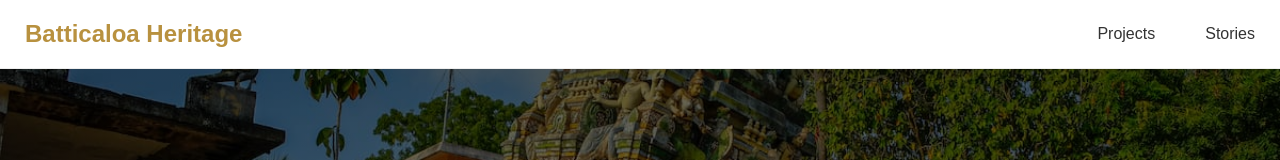
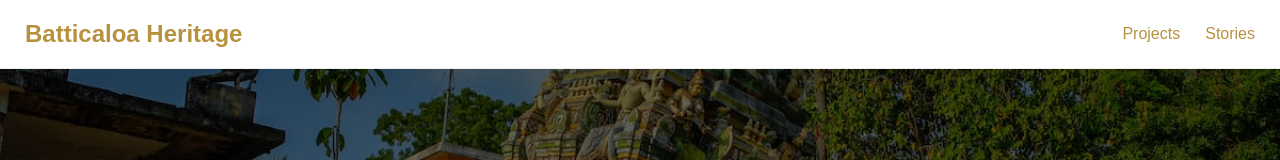
Before and after one commit to thivaharan-selvanayagam/mattakalappu-frontend, a Next.js app: page /manus1 in a window 1280 px wide. Shown: the top 160 px of the page. Built offline with nearby package versions, Linux system fonts and the light colour scheme.

Commit message:
mobile menu responsive error fix

```diff
--- a/styles/globals.css
+++ b/styles/globals.css
@@ -46,7 +46,7 @@ body {
 
 .nav-links a {
     text-decoration: none;
-    color: #333;
+    color: var(--primary-color);
     font-weight: 500;
 }
 
@@ -75,7 +75,8 @@ body {
         background: white;
         flex-direction: column;
         align-items: flex-start;
-        padding: 15px 25px;
+        padding-top: 15px;
+        padding-bottom: 15px;
         gap: 15px;
 
         display: none; /* Hidden by default */
@@ -83,6 +84,10 @@ body {
 
     .nav-links.show {
         display: flex; /* Show when menu is open */
+    }
+
+    .nav-links a{
+        padding-left: 25px;
     }
 }
 @media (max-width: 768px) {
--- a/styles/projects.css
+++ b/styles/projects.css
@@ -110,18 +110,6 @@ body {
                     text-decoration: none;
                 }
 
-                .nav-links a {
-                    color: var(--text-color);
-                    text-decoration: none;
-                    margin-left: 25px;
-                    font-weight: 500;
-                    transition: color var(--transition-speed);
-                }
-
-                .nav-links a:hover {
-                    color: var(--primary-color);
-                }
-
 
 @media (max-width: 900px) {
     /* .project-card {
```
